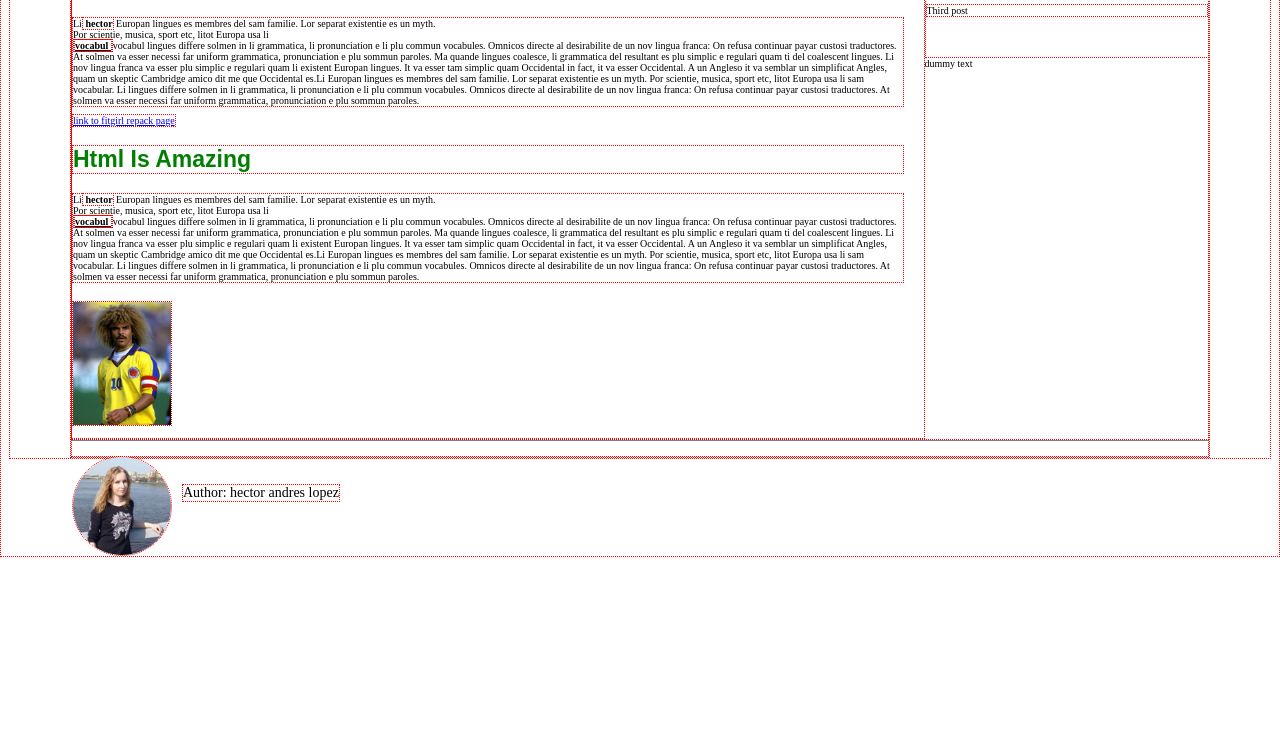
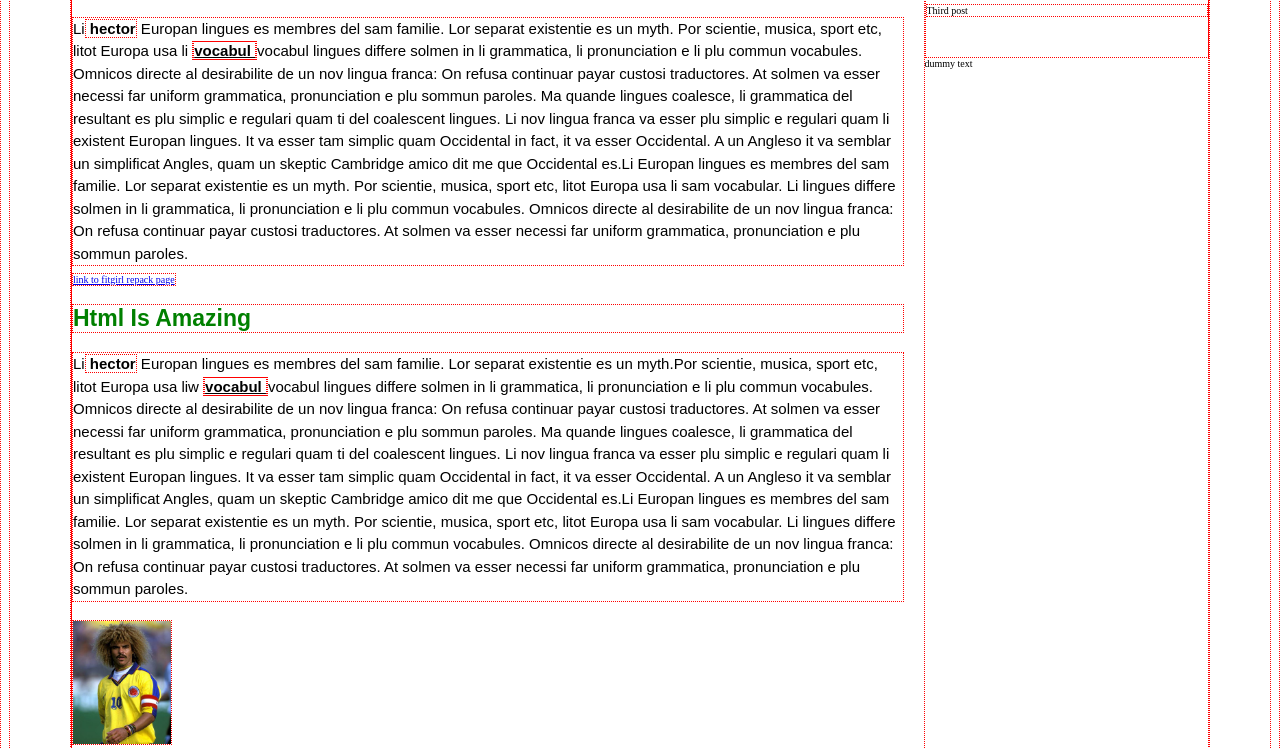
Before and after one commit to hectorlopezv/Build-Responsive-Real-World-Websites-with-HTML5-and-CSS3, a website: page index.html in a window 1280 px wide. Shown: the part 114-862 px from the top of the page. Before the commit the page ends 800 px from the top, so only its background shows below. Drawn offline with Linux system fonts and the light colour scheme.

Commit message:
last update for the basics of html and css

```diff
--- a/index.html
+++ b/index.html
@@ -15,8 +15,8 @@
 
         <p class="main-text">
             Li<strong> hector</strong> Europan lingues es membres del sam familie.
-            Lor separat existentie es un myth.<br> Por scientie,
-             musica, sport etc, litot Europa usa li<br> <u> <strong>vocabul </strong></u> vocabul
+            Lor separat existentie es un myth. Por scientie,
+             musica, sport etc, litot Europa usa li <u> <strong>vocabul </strong></u> vocabul
              lingues differe solmen in li grammatica, li pronunciation
              e li plu commun vocabules. Omnicos directe al desirabilite de un
              nov lingua franca:
@@ -40,8 +40,8 @@
         <h2>Html Is Amazing</h2>
         <p class="main-text">
             Li<strong> hector</strong> Europan lingues es membres del sam familie.
-            Lor separat existentie es un myth.<br> Por scientie,
-             musica, sport etc, litot Europa usa li<br> <u> <strong>vocabul </strong></u> vocabul
+            Lor separat existentie es un myth.Por scientie,
+             musica, sport etc, litot Europa usa liw <u> <strong>vocabul </strong></u> vocabul
              lingues differe solmen in li grammatica, li pronunciation
              e li plu commun vocabules. Omnicos directe al desirabilite de un
              nov lingua franca:
--- a/style.css
+++ b/style.css
@@ -110,6 +110,10 @@ h2
     color: rgb(0, 0, 0);
     margin-bottom: 8px;
     margin-top: 0px;
+    font-family: sans-serif;
+    line-height: 150%;
+    font-size: 15px;
+    font-weight: 100;
 
 }
 .pibe
```
